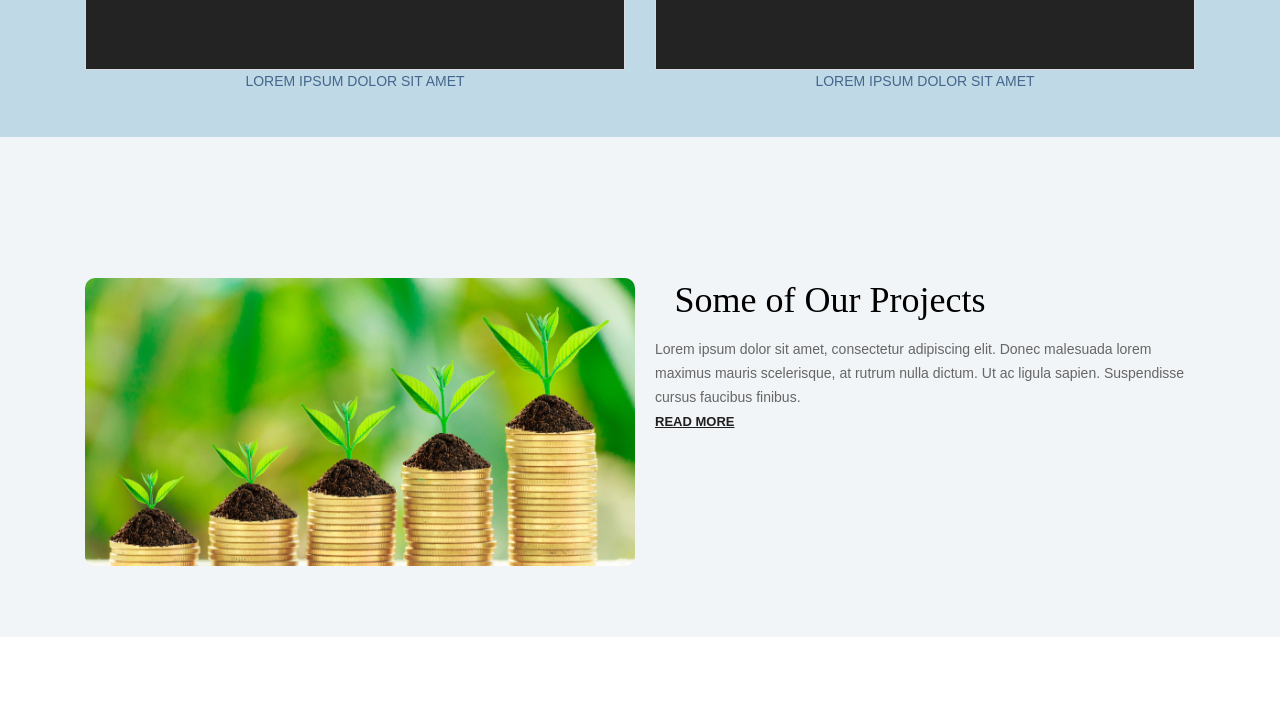
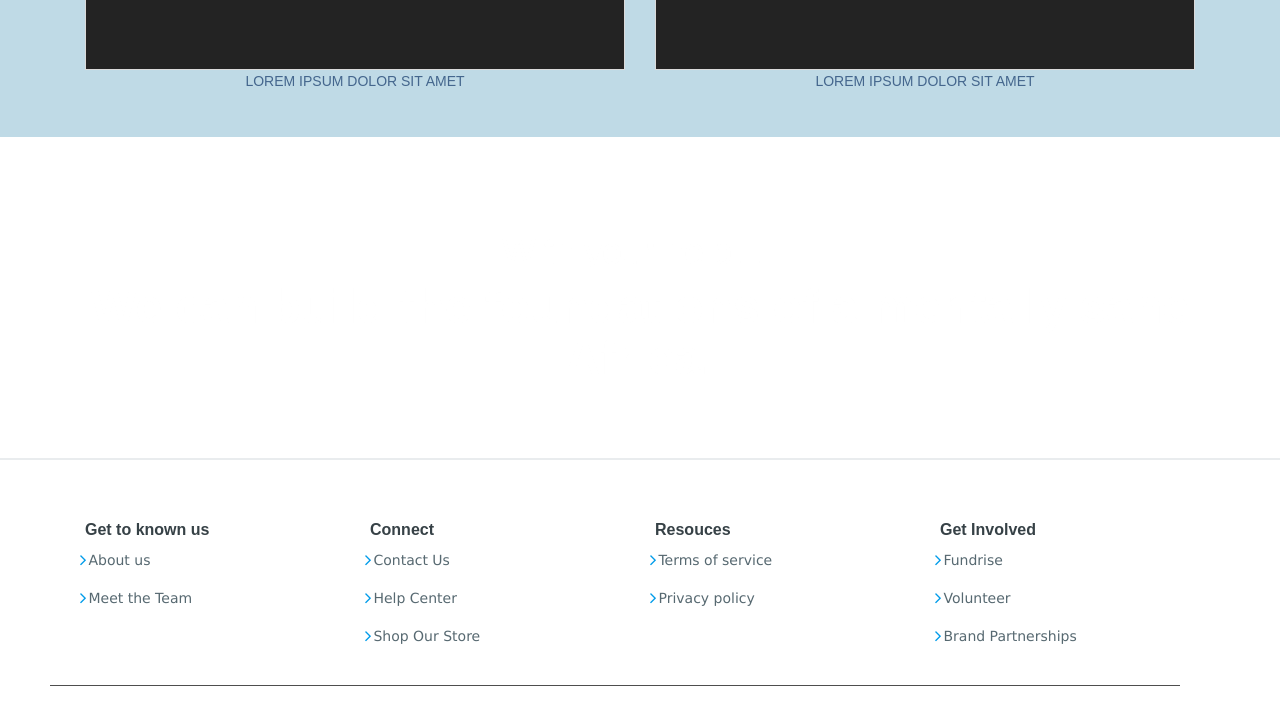
Before and after one commit to Ntisem/Nexa2, a plain HTML site: page work.html in a window 1280 px wide. Shown: the part 1220-1934 px from the top of the page. Drawn offline with Linux system fonts and the light colour scheme; a web font is replaced by a local one.

```diff
--- a/work.html
+++ b/work.html
@@ -225,39 +225,7 @@
                 </div>
             </div>
         </div>
-
-        <!-- The Menu -->
-        <div class="chefs" style="background:rgb(242, 245, 247);height:500px; padding-top:150px">
-            <div class="container">
-                <div class="row">
-                    <div class="col-lg-6 offset-5">
-                        <div class="section_title_container">
-                            <div class="section_subtitle page_subtitle2" style="font-weight: 600px;">Some of Our Projects</div>
-                            <div class="section_title">
-                            </div>
-                        </div>
-                    </div>
-                </div>
-                <div class="row chefs_text_row">
-                    <div class="col-lg-3 textbox">
-                        <div class="chefs_text_img" style="text-align: left;">
-                            <img src="images/0.jpeg">
-                        </div>
-                    </div>
-                    <div class="col-lg-6 offset-3 textbox">
-                        <div class="chefs_text" style="text-align: left;">
-                            <p>Lorem ipsum dolor sit amet, consectetur adipiscing elit. Donec malesuada lorem maximus mauris scelerisque, at rutrum nulla dictum. Ut ac ligula sapien. Suspendisse cursus faucibus finibus.</p>
-                        </div>
-                        <p class="read"><u><strong>READ MORE</strong></u></p>
-                    </div>
-                </div>
-            </div>
-        </div>
-    </div>
-
-
         <!-- base-->
-
         <div class="reservations text-center">
             <div class="parallax_background parallax-window" data-parallax="scroll" data-image-src="images/base.jpg" data-speed="0.8"></div>
             <div class="container">
```
Also changed, not shown: mental.html (+1 -1 lines), styles/mental.css (+7 -0 lines). Lines whose indentation alone changed are shown as unchanged.
